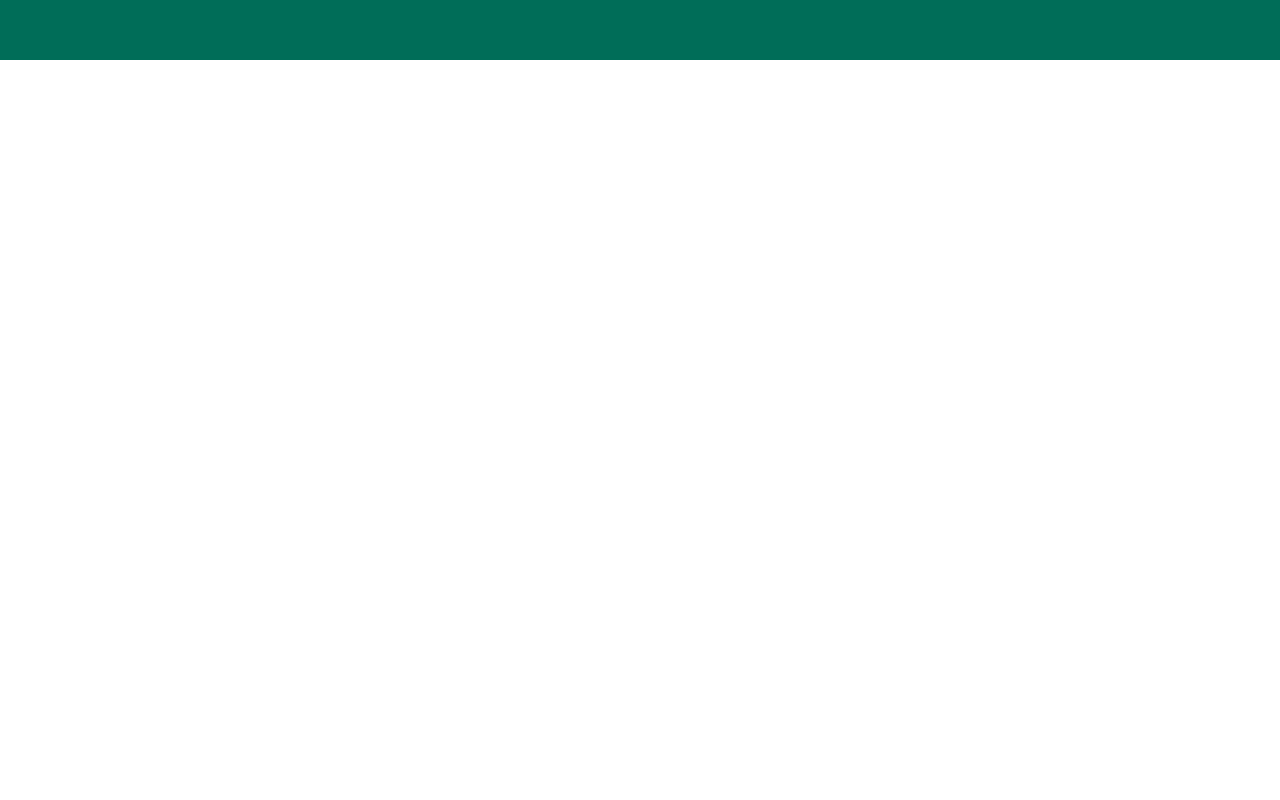
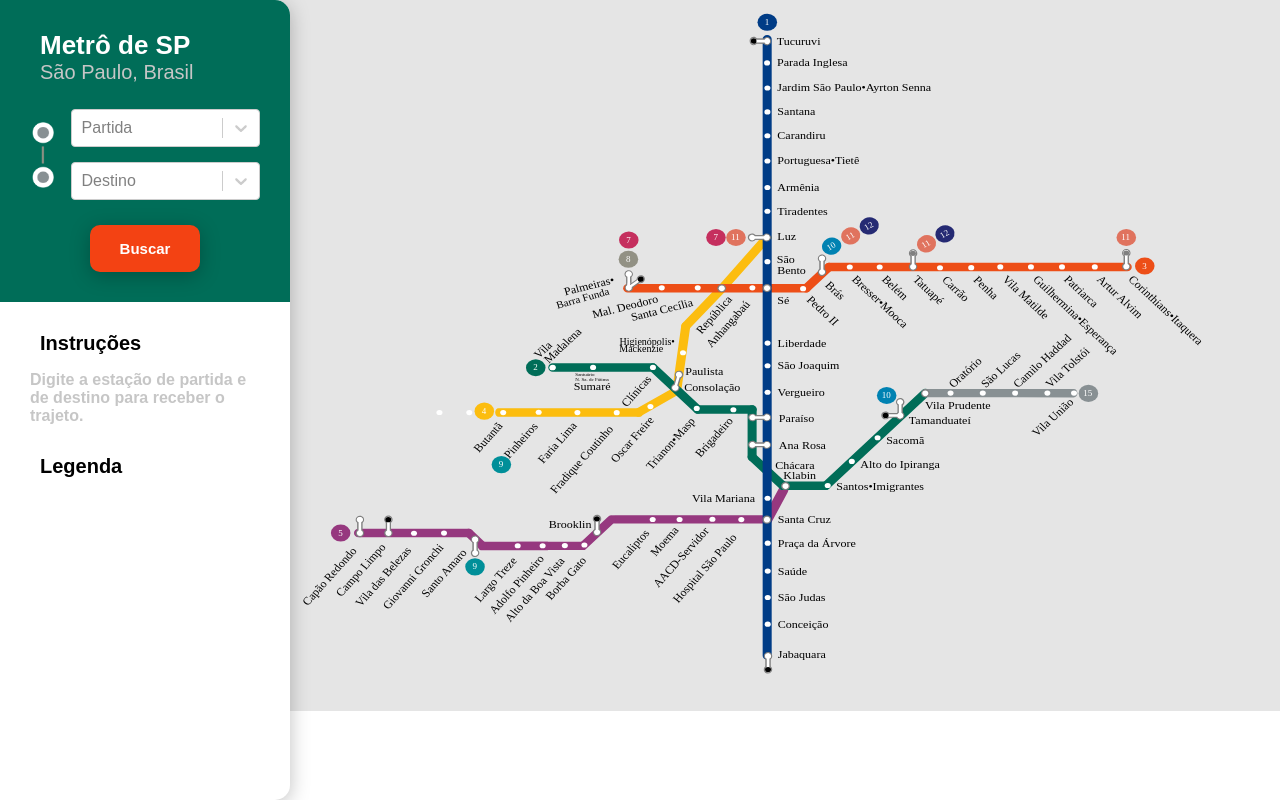
Before and after one commit to projeto-de-algoritmos/Grafos1_MetroSP, a React (Create React App) app: page / in a window 1280 px wide. Built offline with nearby package versions, Linux system fonts and the light colour scheme.

Commit message:
Primeira tela Home

```diff
--- a/src/pages/Home/index.js
+++ b/src/pages/Home/index.js
@@ -1,19 +1,91 @@
-import React from 'react'
+import React, { useState } from 'react'
 
-import { Icon } from '@iconify/react'
+import Select from 'react-select'
+import { InlineIcon } from '@iconify/react'
+import bxTrain from '@iconify/icons-bx/bx-train'
+import bxInfo from '@iconify/icons-bx/bx-info-circle'
 import bxCaptions from '@iconify/icons-bx/bx-captions'
+import mapImage from '../../assets/img/metro-sp.svg'
+import pathImage from '../../assets/img/path.png'
+
+const options = [
+  { value: 1, label: 'Tucuruvi' },
+  { value: 2, label: 'Parada Inglesa' },
+]
 
 const Home = () => {
+  const [partida, setPartida] = useState(1)
+  const [destino, setDestino] = useState(1)
+
   return (
     <div className='container'>
-      <header className='navigation'>
+      {/* sidebar */}
+      <div className='sidebar'>
         <div className='colored-box'>
+          <div className='project'>
+            <InlineIcon
+              icon={bxTrain}
+              style={{ color: '#fff', fontSize: '28px' }}
+            />
+            <div className='title'>
+              <h1>Metrô de SP</h1>
+              <h4>São Paulo, Brasil</h4>
+            </div>
+          </div>
+          <div className='travel'>
+            <div className='travel-icon'>
+              <img src={pathImage} height={70} alt='path' />
+            </div>
+            <div className='travel-choices'>
+              <div className='choice'>
+                <Select
+                  placeholder='Partida'
+                  options={options}
+                  value={partida}
+                  onChange={(value) => setPartida(value)}
+                />
+              </div>
+              <div className='choice'>
+                <Select
+                  placeholder='Destino'
+                  options={options}
+                  value={destino}
+                  onChange={(value) => setDestino(value)}
+                />
+              </div>
+            </div>
+          </div>
+          <div className='travel-submit'>
+            <button type='button'>Buscar</button>
+          </div>
         </div>
         <div className='white-box'>
+          <div className='title'>
+            <InlineIcon
+              icon={bxInfo}
+              style={{ color: '#000', fontSize: '28px' }}
+            />
+            <h2>Instruções</h2>
+          </div>
+          <div className='content'>
+            <p>
+              Digite a estação de partida e de destino para receber o trajeto.
+            </p>
+          </div>
         </div>
-      </header>
-      <div className='subway-map'>
-        <Icon icon={bxCaptions} style={{ color: '#fff', fontSize: '30px' }} />
+        <div className='white-box'>
+          <div className='title'>
+            <InlineIcon
+              icon={bxCaptions}
+              style={{ color: '#000', fontSize: '28px' }}
+            />
+            <h2>Legenda</h2>
+          </div>
+        </div>
+      </div>
+      {/* sidebar end */}
+      <div className='map-area'>
+        <img src={mapImage} alt='map' />
       </div>
     </div>
   )
```
